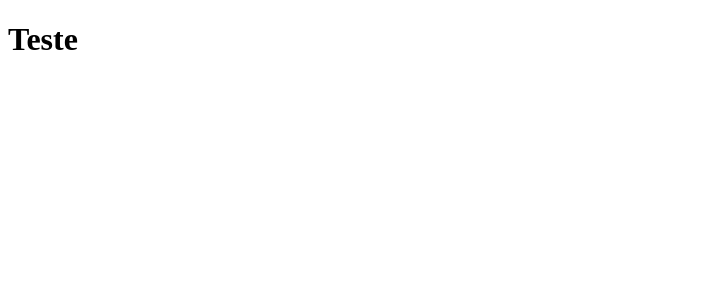
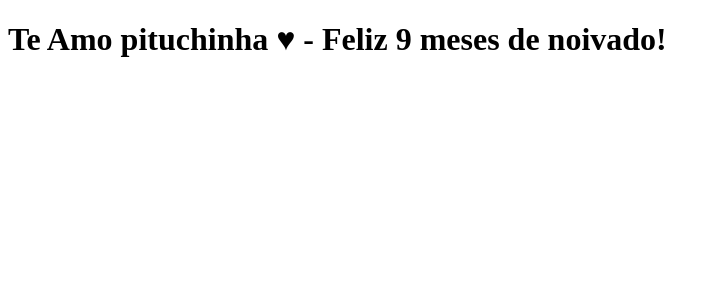
Before and after one commit to ViniciusMsq/tabnews-remake, a Next.js app: page / in a window 1280 px wide. Shown: the top 300 px of the page, without its empty margins (0-719 px from the left). Built offline with nearby package versions, Linux system fonts and the light colour scheme.

Commit message:
declaration

```diff
--- a/pages/index.js
+++ b/pages/index.js
@@ -1,5 +1,5 @@
 function Home(){
-    return <h1>Teste</h1>
+    return <h1>Te Amo pituchinha ♥ - Feliz 9 meses de noivado! </h1>
 }
 
 export default Home;
```
